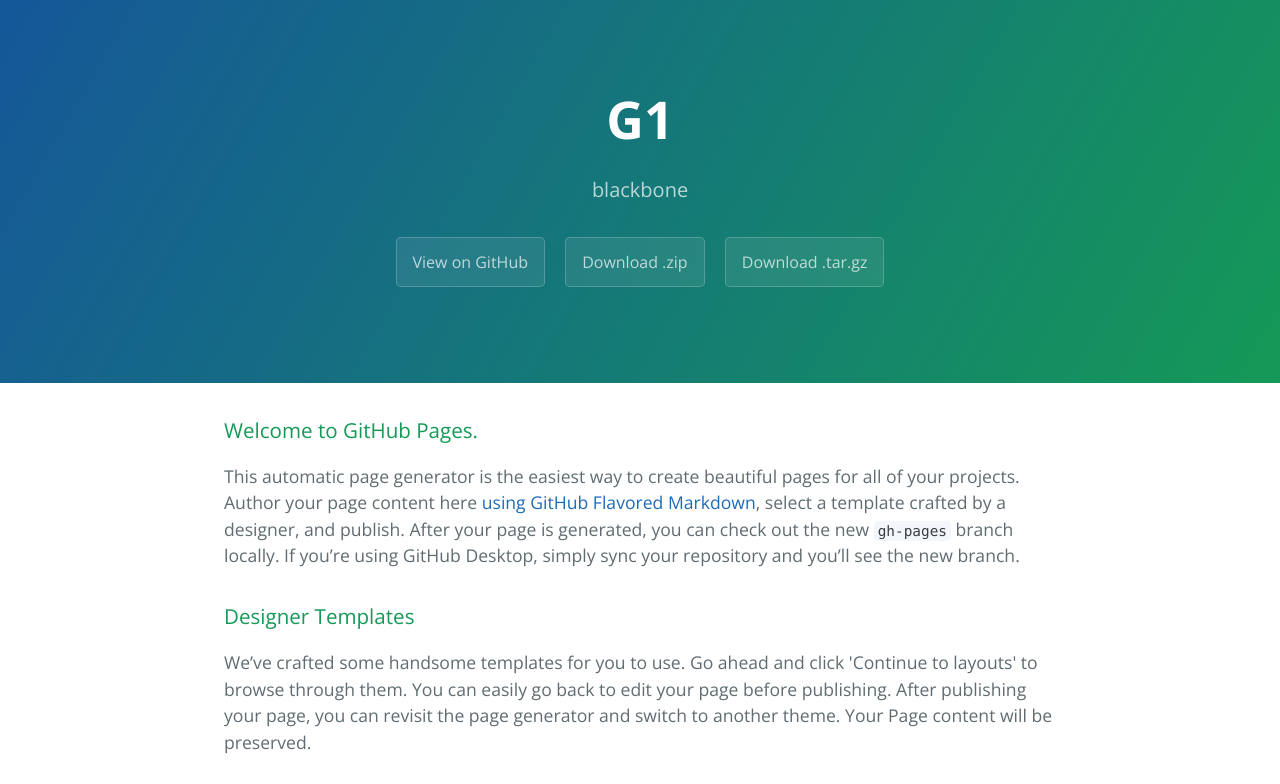
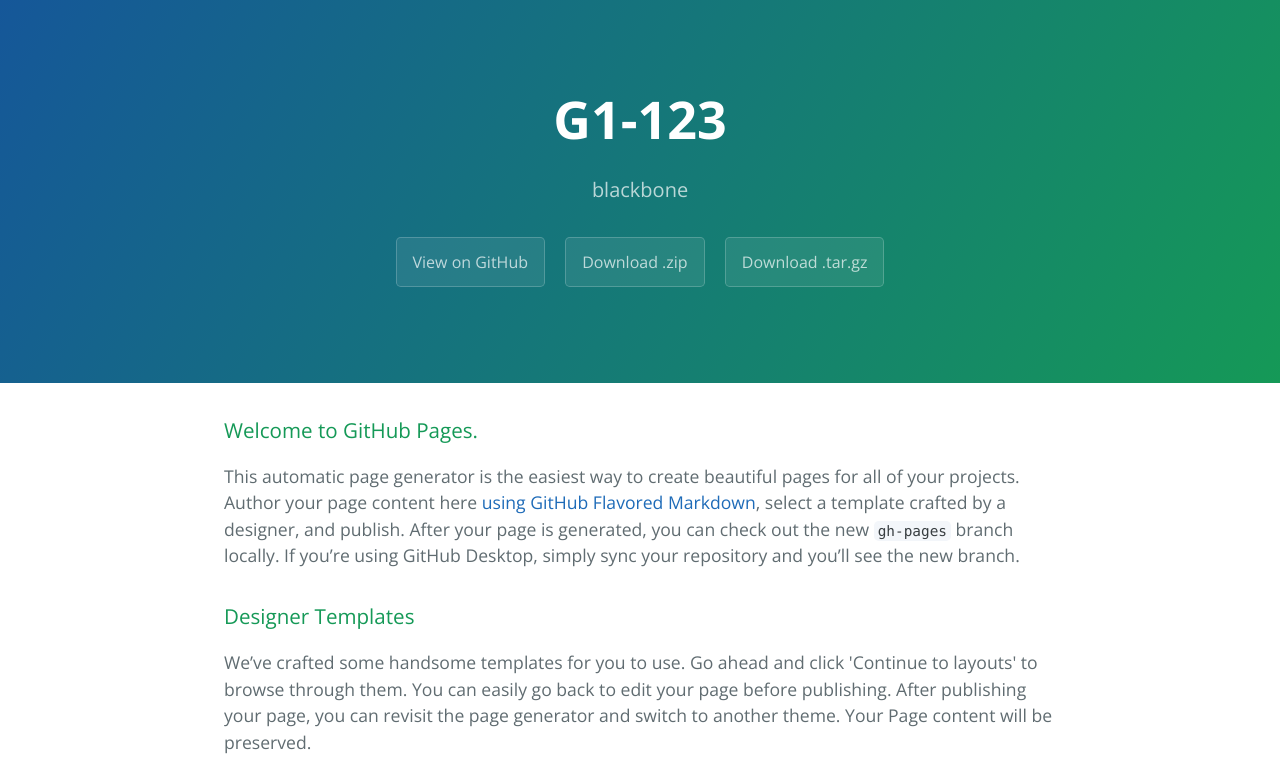
Before and after one commit to uojou/g1, a plain HTML site: page index.html in a window 1280 px wide. Shown: the top 784 px of the page. Drawn offline with nearby package versions, Linux system fonts and the light colour scheme.

Commit message:
Update index.html

```diff
--- a/index.html
+++ b/index.html
@@ -11,7 +11,7 @@
   </head>
   <body>
     <section class="page-header">
-      <h1 class="project-name">G1</h1>
+      <h1 class="project-name">G1-123</h1>
       <h2 class="project-tagline">blackbone</h2>
       <a href="https://github.com/uojo/g1" class="btn">View on GitHub</a>
       <a href="https://github.com/uojo/g1/zipball/master" class="btn">Download .zip</a>
```
